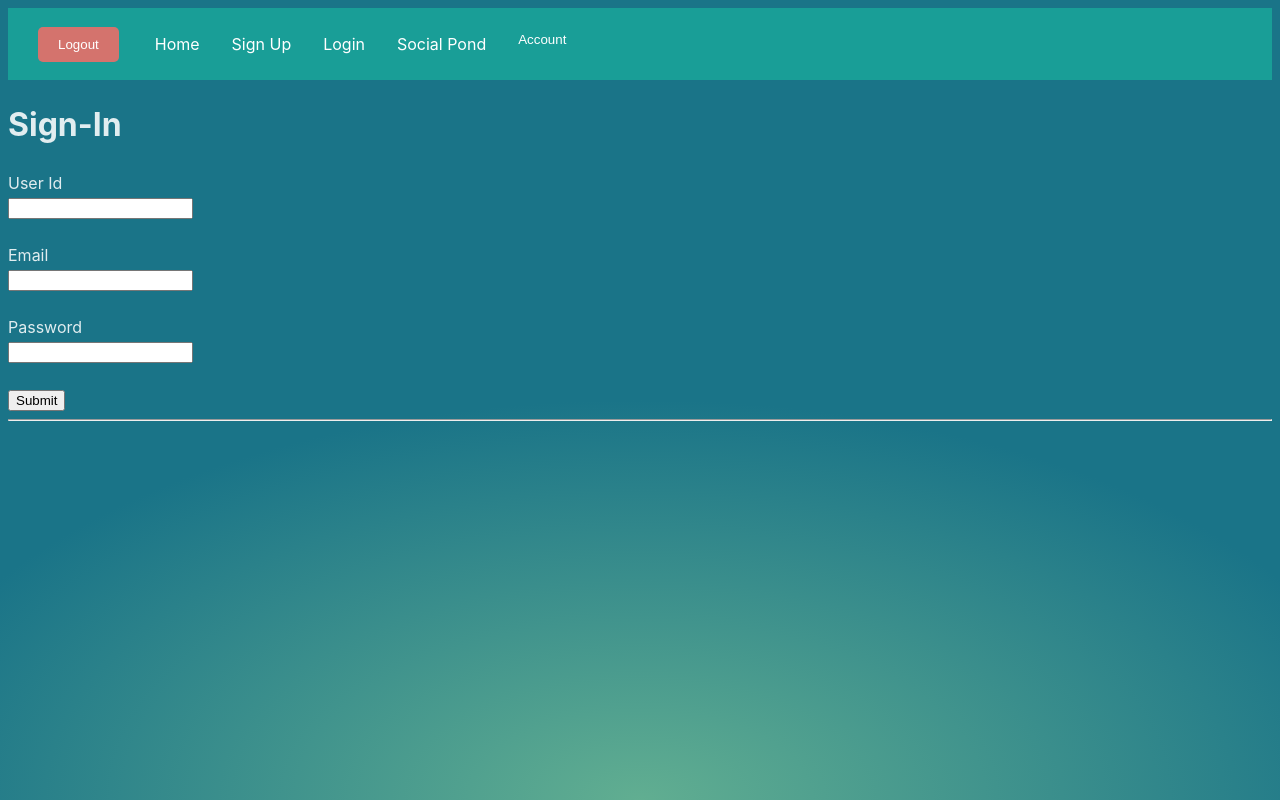
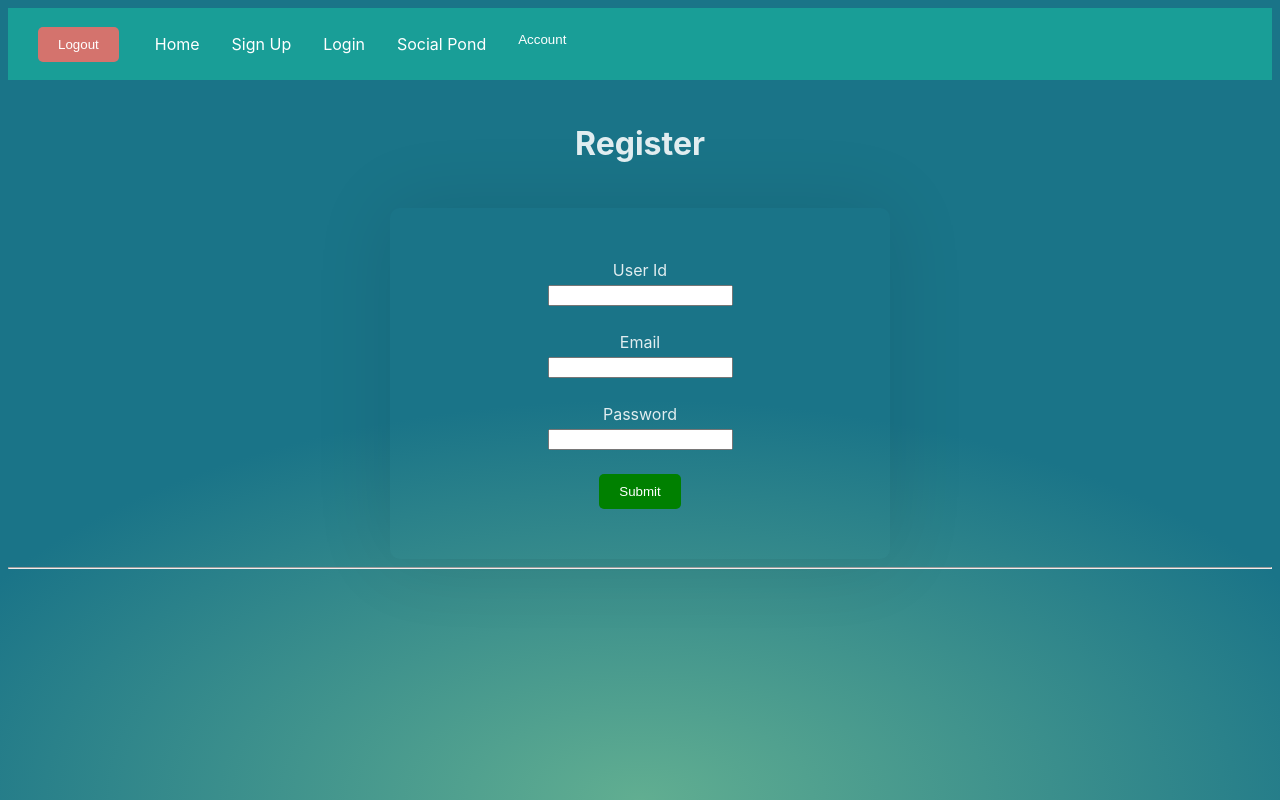
Before and after one commit to SHilditch1998/Final-Project-Front-End, a React (Vite) app: page /register-user in a window 1280 px wide. Built offline with nearby package versions, Linux system fonts and the light colour scheme.

Commit message:
prettied register

```diff
--- a/src/App.css
+++ b/src/App.css
@@ -71,3 +71,22 @@
   left: 0;
   top: 60px;
 }
+
+.Reg-title{
+  width: 100%;
+  max-width: 400px;
+  text-align: center;
+  margin: 0 auto;
+  margin-top: 40px;
+}
+
+.reg-form{
+  padding: 50px;
+  border-radius: 10px;
+  box-shadow: 0px 0px 80px rgba(0, 0, 0, 0.1);
+  width: 100%;
+  max-width: 400px;
+  text-align: center;
+  margin: 0 auto;
+  margin-top: 40px;
+}
--- a/src/components/home.jsx
+++ b/src/components/home.jsx
@@ -65,7 +65,7 @@ const Home = () => {
             onChange={(event) => setPassword(event.target.value)}
           /><br /><br />
 
-          <input type='submit' value="Submit" />
+          <input type='submit' value="Submit" className= "login-btn"/>
         </form>
       </div>
     </div>
--- a/src/components/user/login.jsx
+++ b/src/components/user/login.jsx
@@ -54,7 +54,7 @@ const Login = () => {
           onChange={(event) => setPassword(event.target.value)}
         /><br /><br />
 
-        <input type='submit' value="Submit" />
+        <input type='submit' value="Submit" className= "login-btn" />
       </form>
     </div>
   );
--- a/src/components/user/registerUser.jsx
+++ b/src/components/user/registerUser.jsx
@@ -39,16 +39,16 @@ const RegisterUser = () => {
 
   return (
     <div>
-      <h1>Sign-In</h1>
+      <h1 className= "Reg-title">Register</h1>
       {error && <p style={{ color: 'red' }}>{error}</p>}
-      <form onSubmit={submitHandler}>
+      <form onSubmit={submitHandler} className= "reg-form">
         <label>User Id</label><br />
         <input type='text' name='userid' onChange={(event) => setUserid(event.target.value)} /><br /><br />
         <label>Email</label><br />
         <input type='text' name='email' onChange={(event) => setEmail(event.target.value)} /><br /><br />
         <label>Password</label><br />
         <input type='password' name='password' onChange={(event) => setPassword(event.target.value)} /><br /><br />
-        <input type='submit' value="Submit" />
+        <input type='submit' value="Submit" className= "login-btn" />
       </form>
       <hr />
     </div>
--- a/src/index.css
+++ b/src/index.css
@@ -180,3 +180,17 @@
   margin: 0 auto;
   margin-top: 40px;
 }
+
+.login-btn{
+color: rgb(255, 255, 255);
+background-color: green;
+border: none;
+padding: 10px 20px;
+border-radius: 5px;
+cursor: pointer;
+}
+
+.login-btn:hover{
+  color: rgb(0, 0, 0);
+  background-color: rgb(85, 244, 85);
+}
```
